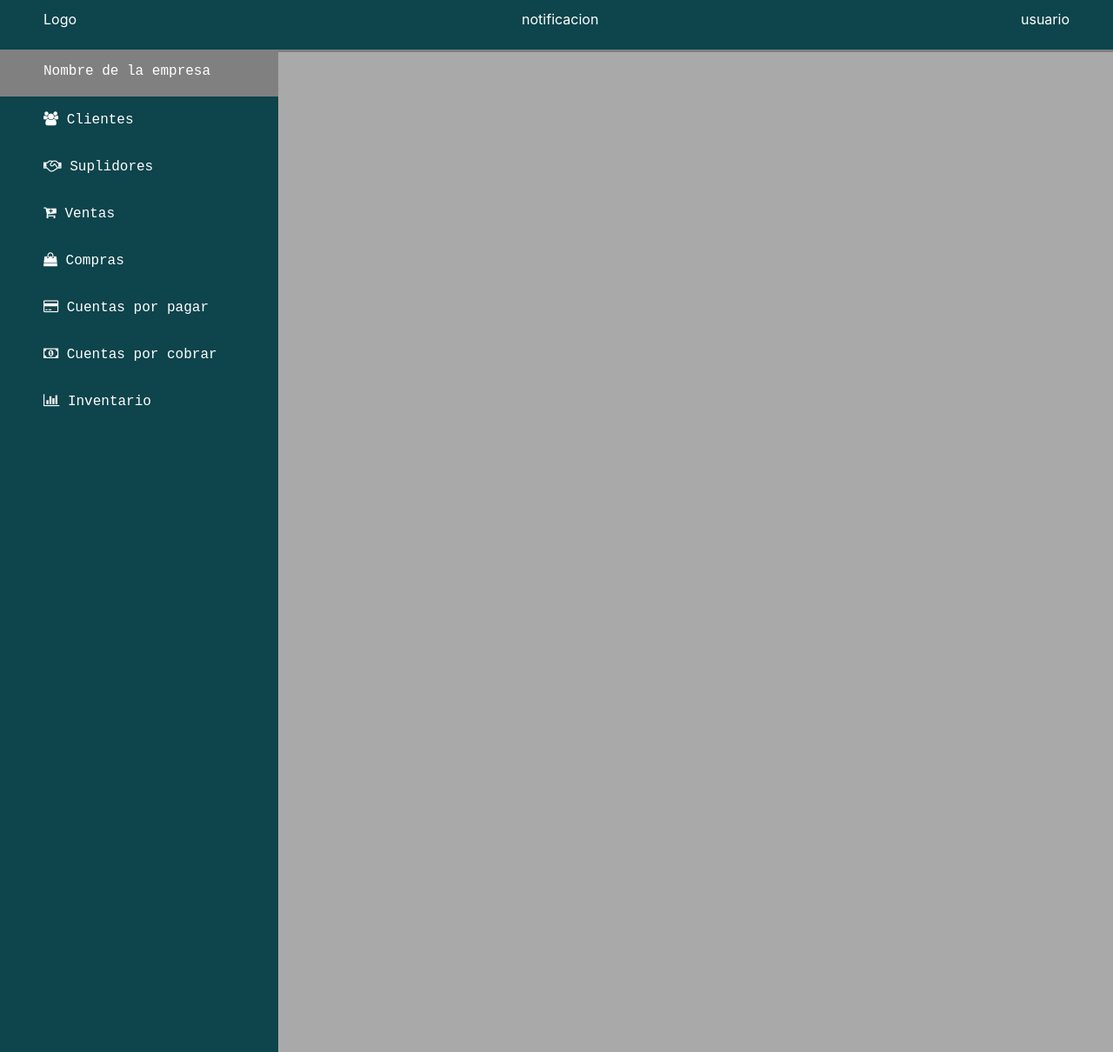
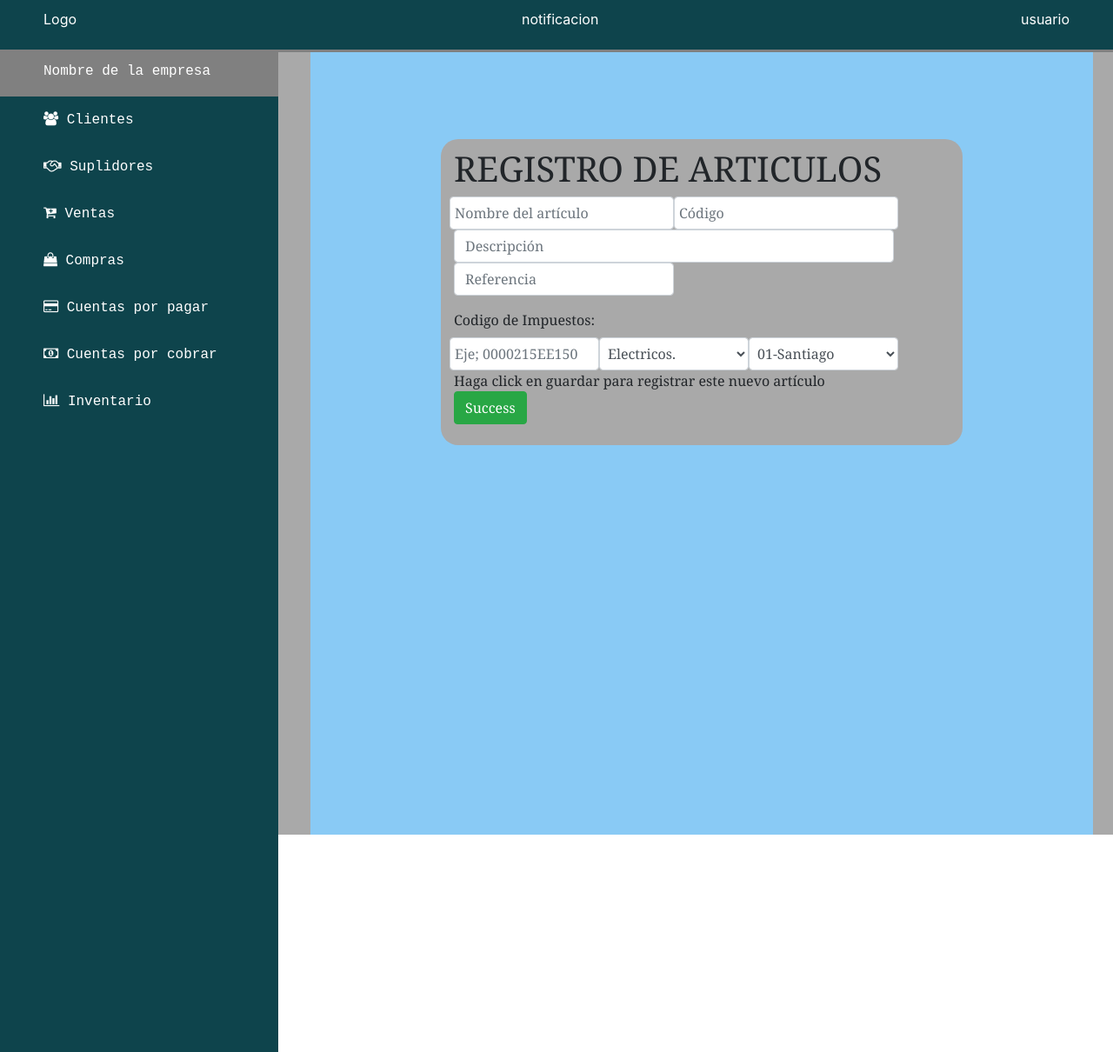
Before and after one commit to Softinblackish/softflesh, a PHP site: page /views/base.php in a window 1280 px wide. Shown: the whole page at 87% size. Run offline with PHP 8.4, Linux system fonts and the light colour scheme.

Commit message:
Cambios en el css

```diff
--- /dev/null
+++ b/css/articulos.css
@@ -0,0 +1,35 @@
+.container-articulos{
+    width: 900px;
+    height:900px;
+    margin:-1000px;
+    position: relative;
+    background-color: rgb(137, 202, 245);
+    /*background-color: white;*/
+    margin-left: 357px;
+    margin-top: -1150px;
+}
+.container{
+    width: 600px;
+    margin: auto;
+    position: relative;
+    top: 100px;
+    padding-top: 10px;
+    font-family: Georgia, 'Times New Roman', Times, serif;
+    background-color: darkgray;
+    /*background-color: white;*/
+
+    border-radius: 20px;
+
+}
+.container-articulos .container .h1{
+    margin: auto;
+    text-align: center;
+    padding-bottom: 2px;
+    border-bottom: 5px;
+    border-bottom: black;
+    border-bottom: solid;
+    text-shadow: 2px 2px 7pc black;
+}
+.buton{
+    margin: 10px;
+}
--- a/views/articulos/frm_articulos.php
+++ b/views/articulos/frm_articulos.php
@@ -1,26 +1,38 @@
 <!--  AQUI DEBE DE IR SOLAMENTE UN FORMULARIO DE REGISTRO DE ARTICULOS
       SOLO HTML SIN CSS SIN JAVASCRIP SIN PHP-->
-<?php include("../base.php"); ?>
+<link rel="stylesheet" href="../css/articulos.css">
 
+<div class="container-articulos">
+    <div class="container form-row">
         <form  action="" method="post">
             <h1>REGISTRO DE ARTICULOS</h1>
-    <input type="text" name="nombre" placeholder ="Nombre del artículo" >
-    <input type="text" name="codigo" placeholder ="Código" >
-    <input type="text" name="descripcion" placeholder ="Descripción" >
-    <input type="text" name="referencia" placeholder ="Referencia" >
-    <label for="inputState">Codigo de Impuestos: </label>
-    <input type="text" name="codigo_barra" class="form-control" id="inputCity" placeholder="Eje; 0000215EE150" >
-    <select id="inputState" class="form-control" name="categoria">
+            <div class="form-row">
+            <input type="text" name="nombre" placeholder ="Nombre del artículo" class="form-control col-md-6">
+            <input type="text" name="codigo" placeholder ="Código" class="form-control col-md-6" >
+            </div>
+            <div class="form-group">
+            <input type="text" name="descripcion" placeholder ="Descripción" class="form-control" >
+            <input type="text" name="referencia" placeholder ="Referencia" class="form-control col-md-6" >
+            </div>
+            <label for="inputState">Codigo de Impuestos: </label><br>
+            <div class="form-row">
+            <input type="text" name="codigo_barra" class="form-control col-md-4" id="inputCity" placeholder="Eje; 0000215EE150" >
+            <select id="inputState" class="form-control col-md-4" name="categoria">
                     <option selected="">Electricos.</option>
                     <option>comestibles</option>
             </select>
-    <select id="inputState" class="form-control" name="almacen">
+            <select id="inputState" class="form-control col-md-4" name="almacen">
                     <option selected="">01-Santiago</option>
                     <option>02-La vega</option>
             </select>
+            </div>
             <label class="form-check-label" for="gridCheck">
                     Haga click en guardar para registrar este nuevo artículo
             </label>
-    <input type="button" name="Guardar">
+            <br>
+            <button type="button" class="btn btn-success">Success</button>
+            <br>
+            <br>
         </form>
     </div>
+</div>
--- a/views/base.php
+++ b/views/base.php
@@ -4,7 +4,7 @@
     <meta charset="UTF-8">
     <meta name="viewport" content="width=device-width, initial-scale=1.0">
     <title>SoftFlesh</title>
-   <link rel="stylesheet" href="../../css/base.css">
+   <link rel="stylesheet" href="../css/base.css">
    <link rel="stylesheet" href="https://cdnjs.cloudflare.com/ajax/libs/font-awesome/4.7.0/css/font-awesome.min.css">
     <link rel="stylesheet" href="https://stackpath.bootstrapcdn.com/bootstrap/4.5.2/css/bootstrap.min.css" integrity="sha384-JcKb8q3iqJ61gNV9KGb8thSsNjpSL0n8PARn9HuZOnIxN0hoP+VmmDGMN5t9UJ0Z" crossorigin="anonymous">
     <script src="https://code.jquery.com/jquery-3.5.1.slim.min.js" integrity="sha384-DfXdz2htPH0lsSSs5nCTpuj/zy4C+OGpamoFVy38MVBnE+IbbVYUew+OrCXaRkfj" crossorigin="anonymous"></script>
@@ -79,7 +79,9 @@
 
 
 
-        <div id="contenido"></div>
+        <div id="contenido">
+        <?php include_once("articulos/frm_articulos.php"); ?>
+        </div>
 
 
 
```
Lines whose indentation alone changed are shown as unchanged.
